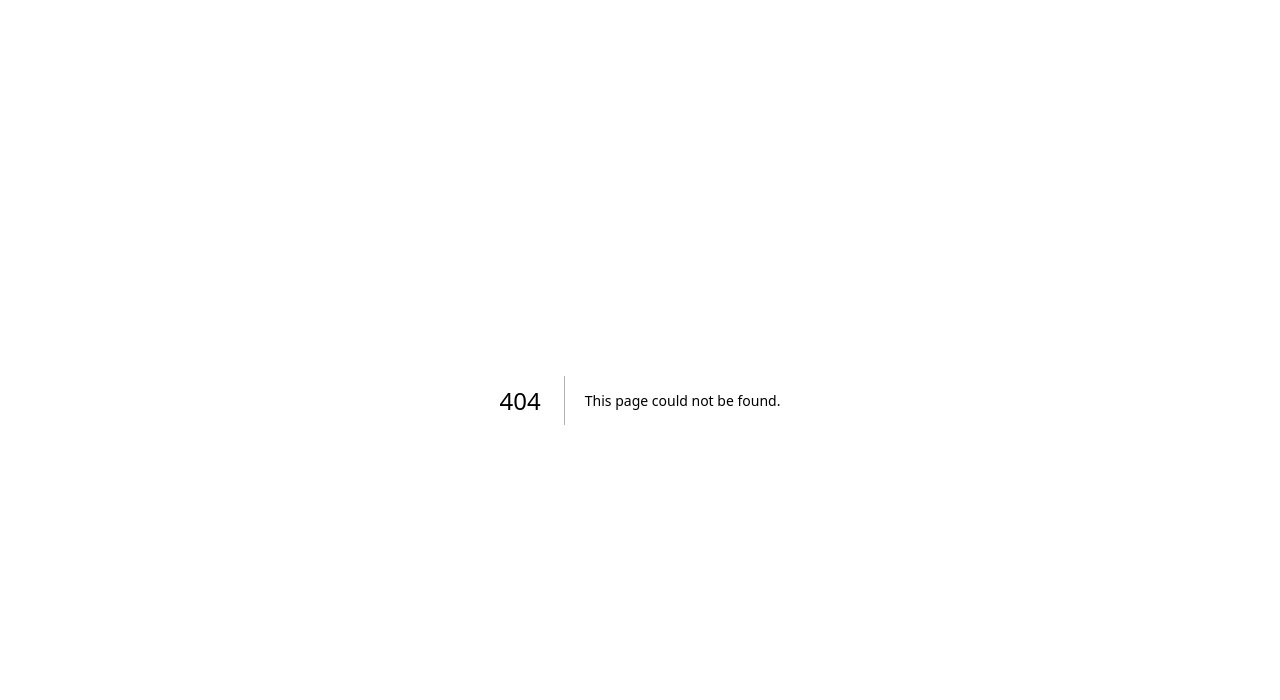
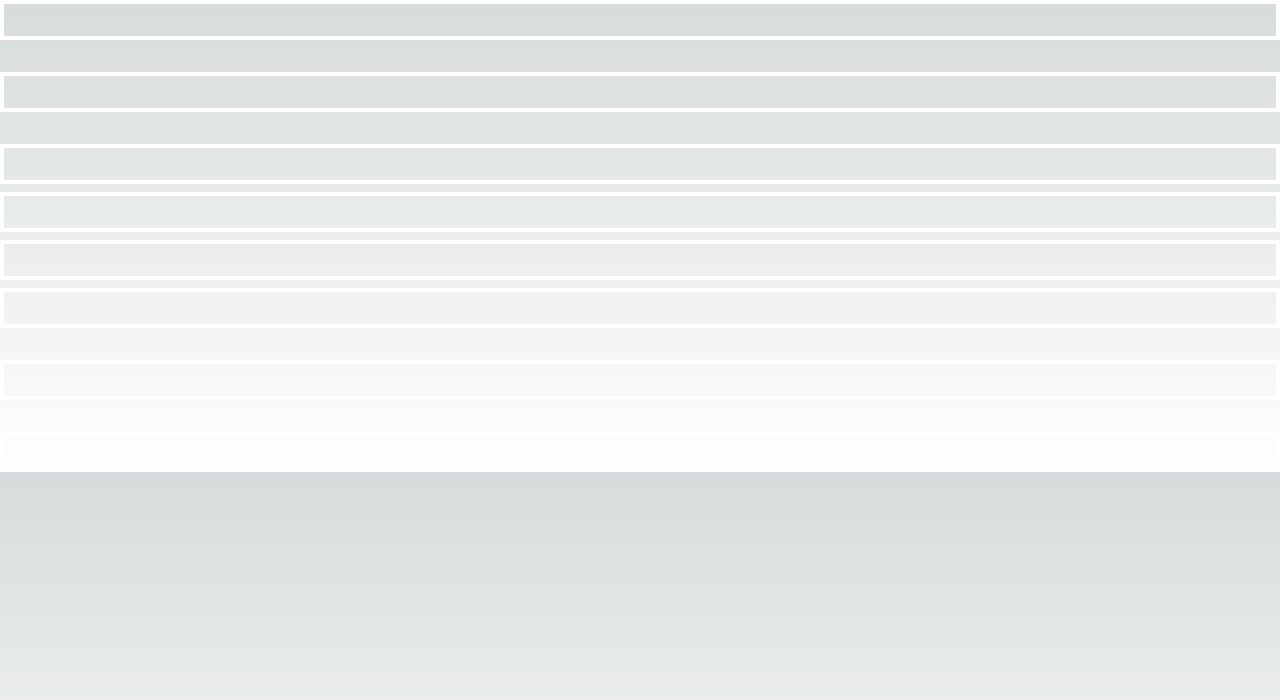
Before and after one commit to usatie/nextjs-every-layout, a Next.js app: page /stack/ex2 in a window 1280 px wide. Before the commit this address had no page. Shown: the top 700 px of the page. Built offline with nearby package versions, Linux system fonts and the light colour scheme.

Commit message:
[stack] Add Stack examples

```diff
--- /dev/null
+++ b/app/components/box.tsx
@@ -0,0 +1,12 @@
+export type BoxProps = {
+  children?: React.ReactNode;
+  padding?: string;
+  borderWidth?: string;
+};
+export function Box({ children, padding = "p-4", borderWidth = "border-4" }: BoxProps) {
+  return (
+    <div className={`flex flex-col ${padding} border-white ${borderWidth}`}>
+      {children}
+    </div>
+  );
+}
--- /dev/null
+++ b/app/components/stack.tsx
@@ -0,0 +1,15 @@
+export type StackProps = {
+  children?: React.ReactNode;
+  gap?: string;
+};
+
+export function Stack({ children, gap = "gap-4" }: StackProps) {
+  // Arbitrary Variants with dynamic value doesn't work with Tailwind?
+  // https://tailwindcss.com/docs/just-in-time-mode#arbitrary-variants
+  // <div className={`flex flex-col ${gap} [&>*]:${gap} [&>*]:rounded [&_*]:border-gray-500`}>
+  return (
+    < div className={`flex flex-col ${gap}`}>
+      {children}
+    </div >
+  );
+}
--- /dev/null
+++ b/app/stack/ex1/page.tsx
@@ -0,0 +1,19 @@
+import { Box } from "@/app/components/box";
+import { RecursiveStack } from "./recursive-stack";
+
+
+export default function RecursionPage() {
+	return (
+		<>
+			<RecursiveStack>
+				<Box />
+				<Box />
+				<Box>
+					<Box />
+					<Box />
+				</Box>
+				<Box />
+			</RecursiveStack>
+		</>
+	);
+}
--- /dev/null
+++ b/app/stack/ex1/recursive-stack.tsx
@@ -0,0 +1,15 @@
+export type RecursiveStackProps = {
+    children?: React.ReactNode;
+    gap?: string;
+};
+
+export function RecursiveStack({ children, gap = "gap-4" }: RecursiveStackProps) {
+    // Arbitrary Variants with dynamic value doesn't work with Tailwind?
+    // https://tailwindcss.com/docs/just-in-time-mode#arbitrary-variants
+    // <div className={`flex flex-col ${gap} [&>*]:${gap}`}>
+    return (
+        < div className={`flex flex-col ${gap} [&>*]:gap-4`}>
+            {children}
+        </div >
+    );
+}
--- /dev/null
+++ b/app/stack/ex2/page.tsx
@@ -0,0 +1,21 @@
+import { Stack } from "@/app/components/stack";
+import { Box } from "@/app/components/box";
+
+export default function NestedVariantsPage() {
+  return (
+  <>
+	<Stack gap="gap-8">
+		<Box />
+		<Box />
+		<Stack gap="gap-2">
+			<Box />
+			<Box />
+			<Box />
+			<Box />
+		</Stack>
+		<Box />
+		<Box />
+	</Stack>
+	</>
+  );
+}
--- /dev/null
+++ b/app/stack/page.tsx
@@ -0,0 +1,13 @@
+import { Stack } from "@/app/components/stack";
+import { Box } from "@/app/components/box";
+import Link from "next/link";
+
+export default function StackPage() {
+  return (
+  	<Stack>
+		<Link href="/stack/ex1">Recursion</Link>
+		<Link href="/stack/ex2">Nested Variants</Link>
+		<Link href="/stack/ex3">Example 3</Link>
+	</Stack>
+  );
+}
```
